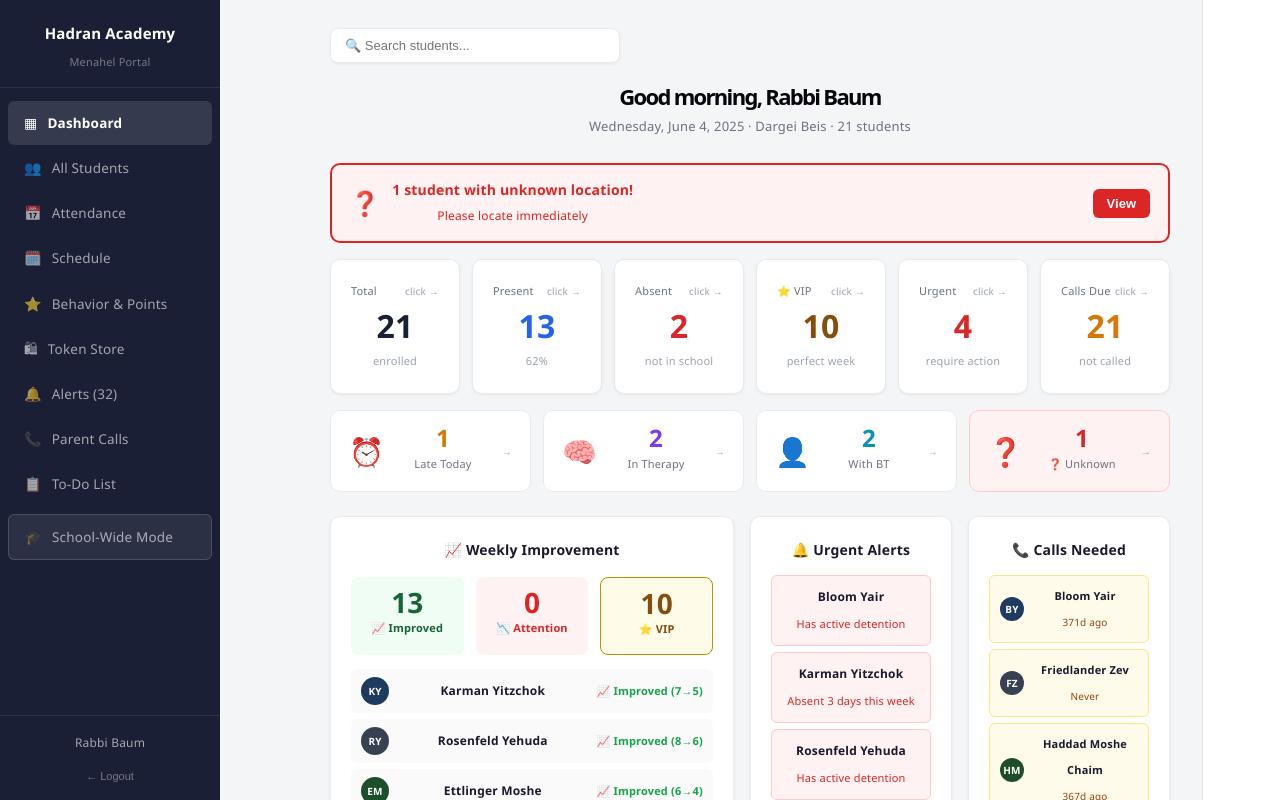
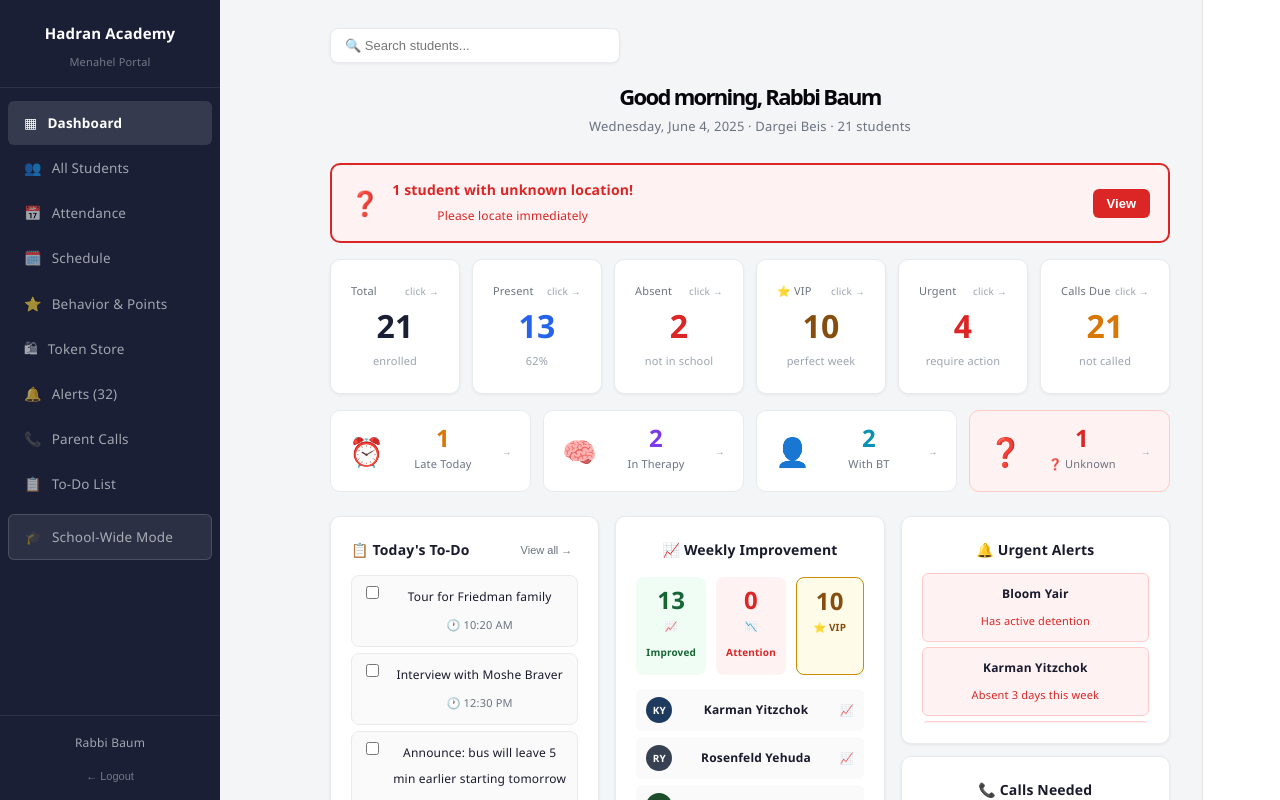
Before and after one commit to akivaklein/school-dashboard, a React (Vite) app: page / in a window 1280 px wide. Both pictures are taken after a click on the button "Sign In →". Shown: the top 800 px of the page. Built offline with nearby package versions, Linux system fonts and the light colour scheme.

Commit message:
dashboard neat

```diff
--- a/src/components/Dashboard.tsx
+++ b/src/components/Dashboard.tsx
@@ -1052,52 +1052,79 @@ export default function Dashboard() {
                 </div>
               ))}
             </div>
-            <div style={{ display: 'grid', gridTemplateColumns: '2fr 1fr 1fr', gap: 16 }}>
+            <div style={{ display: 'grid', gridTemplateColumns: '1fr 1fr 1fr', gap: 16 }}>
+              {/* Column 1: To-Do */}
+              <div style={S.card}>
+                <div style={{ display: 'flex', justifyContent: 'space-between', alignItems: 'center', marginBottom: 12 }}>
+                  <div style={{ fontWeight: 700, fontSize: 14 }}>📋 Today's To-Do</div>
+                  <button onClick={() => setPage('todo')} style={{ fontSize: 11, color: '#6b7280', background: 'none', border: 'none', cursor: 'pointer' }}>View all →</button>
+                </div>
+                <div style={{ display: 'flex', flexDirection: 'column', gap: 6, maxHeight: 260, overflow: 'auto' }}>
+                  {todos.filter(t => !t.done).map(todo => (
+                    <div key={todo.id} style={{ display: 'flex', alignItems: 'flex-start', gap: 10, padding: '8px 10px', background: '#fafafa', borderRadius: 8, border: '1px solid #e8eaed' }}>
+                      <input type="checkbox" checked={todo.done} onChange={() => setTodos(prev => prev.map(t => t.id === todo.id ? { ...t, done: true } : t))} style={{ marginTop: 2, cursor: 'pointer', flexShrink: 0 }} />
+                      <div style={{ flex: 1 }}>
+                        <div style={{ fontSize: 12, fontWeight: 500 }}>{todo.text}</div>
+                        {todo.time && <div style={{ fontSize: 11, color: '#6b7280', marginTop: 2 }}>🕐 {todo.time}</div>}
+                      </div>
+                    </div>
+                  ))}
+                  {todos.filter(t => !t.done).length === 0 && <div style={{ color: '#9ca3af', fontSize: 13, textAlign: 'center', padding: '1rem' }}>All done! ✅</div>}
+                </div>
+                <div style={{ marginTop: 10 }}>
+                  <input placeholder="Quick add task... (press Enter)" onKeyDown={e => { if (e.key === 'Enter' && e.currentTarget.value.trim()) { setTodos(prev => [...prev, { id: Date.now(), date: new Date().toISOString().slice(0,10), time: '', text: e.currentTarget.value.trim(), category: 'general', done: false }]); e.currentTarget.value = '' } }} style={{ width: '100%', padding: '7px 10px', borderRadius: 6, border: '1px solid #e5e7eb', fontSize: 12, boxSizing: 'border-box' }} />
+                </div>
+              </div>
+
+              {/* Column 2: Weekly Improvement */}
               <div style={S.card}>
                 <div style={{ fontWeight: 700, fontSize: 14, marginBottom: 14 }}>📈 Weekly Improvement</div>
-                <div style={{ display: 'grid', gridTemplateColumns: '1fr 1fr 1fr', gap: 12, marginBottom: 14 }}>
-                  <div onClick={() => setDrillDown({ title: '📈 Improved', students: students.filter(s=>s.reminders<s.lastWeekReminders) })} style={{ background: '#f0fdf4', borderRadius: 8, padding: '12px', textAlign: 'center', cursor: 'pointer' }}>
-                    <div style={{ fontSize: 28, fontWeight: 800, color: '#166534' }}>{improved}</div>
-                    <div style={{ fontSize: 11, color: '#166534', fontWeight: 600 }}>📈 Improved</div>
+                <div style={{ display: 'grid', gridTemplateColumns: '1fr 1fr 1fr', gap: 10, marginBottom: 14 }}>
+                  <div onClick={() => setDrillDown({ title: '📈 Improved', students: students.filter(s=>s.reminders<s.lastWeekReminders) })} style={{ background: '#f0fdf4', borderRadius: 8, padding: '10px', textAlign: 'center', cursor: 'pointer' }}>
+                    <div style={{ fontSize: 24, fontWeight: 800, color: '#166534' }}>{improved}</div>
+                    <div style={{ fontSize: 10, color: '#166534', fontWeight: 600 }}>📈 Improved</div>
                   </div>
-                  <div onClick={() => setDrillDown({ title: '📉 Needs Attention', students: students.filter(s=>s.reminders>s.lastWeekReminders) })} style={{ background: '#fef2f2', borderRadius: 8, padding: '12px', textAlign: 'center', cursor: 'pointer' }}>
-                    <div style={{ fontSize: 28, fontWeight: 800, color: '#dc2626' }}>{needsAttention}</div>
-                    <div style={{ fontSize: 11, color: '#dc2626', fontWeight: 600 }}>📉 Attention</div>
+                  <div onClick={() => setDrillDown({ title: '📉 Needs Attention', students: students.filter(s=>s.reminders>s.lastWeekReminders) })} style={{ background: '#fef2f2', borderRadius: 8, padding: '10px', textAlign: 'center', cursor: 'pointer' }}>
+                    <div style={{ fontSize: 24, fontWeight: 800, color: '#dc2626' }}>{needsAttention}</div>
+                    <div style={{ fontSize: 10, color: '#dc2626', fontWeight: 600 }}>📉 Attention</div>
                   </div>
-                  <div onClick={() => setDrillDown({ title: '⭐ VIP', students: vipStudents })} style={{ background: '#fefce8', borderRadius: 8, padding: '12px', textAlign: 'center', cursor: 'pointer', border: '1px solid #ca8a04' }}>
-                    <div style={{ fontSize: 28, fontWeight: 800, color: '#854d0e' }}>{vipStudents.length}</div>
-                    <div style={{ fontSize: 11, color: '#854d0e', fontWeight: 600 }}>⭐ VIP</div>
+                  <div onClick={() => setDrillDown({ title: '⭐ VIP', students: vipStudents })} style={{ background: '#fefce8', borderRadius: 8, padding: '10px', textAlign: 'center', cursor: 'pointer', border: '1px solid #ca8a04' }}>
+                    <div style={{ fontSize: 24, fontWeight: 800, color: '#854d0e' }}>{vipStudents.length}</div>
+                    <div style={{ fontSize: 10, color: '#854d0e', fontWeight: 600 }}>⭐ VIP</div>
                   </div>
                 </div>
-                <div style={{ display: 'flex', flexDirection: 'column', gap: 6, maxHeight: 160, overflow: 'auto' }}>
+                <div style={{ display: 'flex', flexDirection: 'column', gap: 6, maxHeight: 180, overflow: 'auto' }}>
                   {students.filter(s => s.reminders >= 4 || s.reminders > s.lastWeekReminders).slice(0, 5).map((s, i) => {
                     const imp = getImprovement(s)
                     return (
                       <div key={s.id} onClick={() => openStudent(s)} style={{ display: 'flex', alignItems: 'center', gap: 10, padding: '8px 10px', background: '#fafafa', borderRadius: 6, cursor: 'pointer' }}>
-                        <div style={S.avatar(i, 28)}>{initials(s.name)}</div>
+                        <div style={S.avatar(i, 26)}>{initials(s.name)}</div>
                         <div style={{ flex: 1, fontSize: 12, fontWeight: 600 }}>{s.name}</div>
-                        <span style={{ fontSize: 11, fontWeight: 700, color: imp.color }}>{imp.icon} {imp.label}</span>
+                        <span style={{ fontSize: 11, fontWeight: 700, color: imp.color }}>{imp.icon}</span>
                       </div>
                     )
                   })}
                 </div>
               </div>
-              <div style={S.card}>
-                <div style={{ fontWeight: 700, fontSize: 14, marginBottom: 12 }}>🔔 Urgent Alerts</div>
-                <div style={{ display: 'flex', flexDirection: 'column', gap: 6, maxHeight: 280, overflow: 'auto' }}>
-                  {alerts.filter(a => a.type === 'danger').slice(0, 6).map((a, i) => (
-                    <div key={i} onClick={() => { const s = students.find(x => x.id === a.id); if (s) openStudent(s, 'behavior') }} style={{ background: '#fef2f2', border: '1px solid #fecaca', borderRadius: 6, padding: '8px 10px', cursor: 'pointer' }}>
+
+              {/* Column 3: Urgent Alerts + Calls stacked */}
+              <div style={{ display: 'flex', flexDirection: 'column', gap: 12 }}>
+                <div style={{ ...S.card, flex: 1 }}>
+                  <div style={{ fontWeight: 700, fontSize: 14, marginBottom: 10 }}>🔔 Urgent Alerts</div>
+                  <div style={{ display: 'flex', flexDirection: 'column', gap: 5, maxHeight: 150, overflow: 'auto' }}>
+                    {alerts.filter(a => a.type === 'danger').slice(0, 4).map((a, i) => (
+                      <div key={i} onClick={() => { const s = students.find(x => x.id === a.id); if (s) openStudent(s, 'behavior') }} style={{ background: '#fef2f2', border: '1px solid #fecaca', borderRadius: 6, padding: '7px 10px', cursor: 'pointer' }}>
                         <div style={{ fontWeight: 600, fontSize: 12 }}>{a.student}</div>
                         <div style={{ fontSize: 11, color: '#dc2626', marginTop: 1 }}>{a.msg}</div>
                       </div>
                     ))}
-                  {alerts.filter(a => a.type === 'danger').length === 0 && <div style={{ color: '#9ca3af', fontSize: 12, textAlign: 'center', padding: '1rem' }}>No urgent alerts ✅</div>}
+                    {alerts.filter(a => a.type === 'danger').length === 0 && <div style={{ color: '#9ca3af', fontSize: 12, textAlign: 'center', padding: '0.5rem' }}>No urgent alerts ✅</div>}
                   </div>
                 </div>
-              <div style={S.card}>
-                <div style={{ fontWeight: 700, fontSize: 14, marginBottom: 12 }}>📞 Calls Needed</div>
-                <div style={{ display: 'flex', flexDirection: 'column', gap: 6, maxHeight: 280, overflow: 'auto' }}>
-                  {callsDueStudents.map((s, i) => {
+                <div style={{ ...S.card, flex: 1 }}>
+                  <div style={{ fontWeight: 700, fontSize: 14, marginBottom: 10 }}>📞 Calls Needed</div>
+                  <div style={{ display: 'flex', flexDirection: 'column', gap: 5, maxHeight: 150, overflow: 'auto' }}>
+                    {callsDueStudents.slice(0, 5).map((s, i) => {
                       const lastCall = s.parentCalls.length > 0 ? s.parentCalls[s.parentCalls.length - 1] : null
                       const days = lastCall ? daysSince(lastCall.date) : 999
                       return (
@@ -1107,6 +1134,7 @@ export default function Dashboard() {
                         </div>
                       )
                     })}
+                  </div>
                 </div>
               </div>
             </div>
```
Lines whose indentation alone changed are shown as unchanged.
